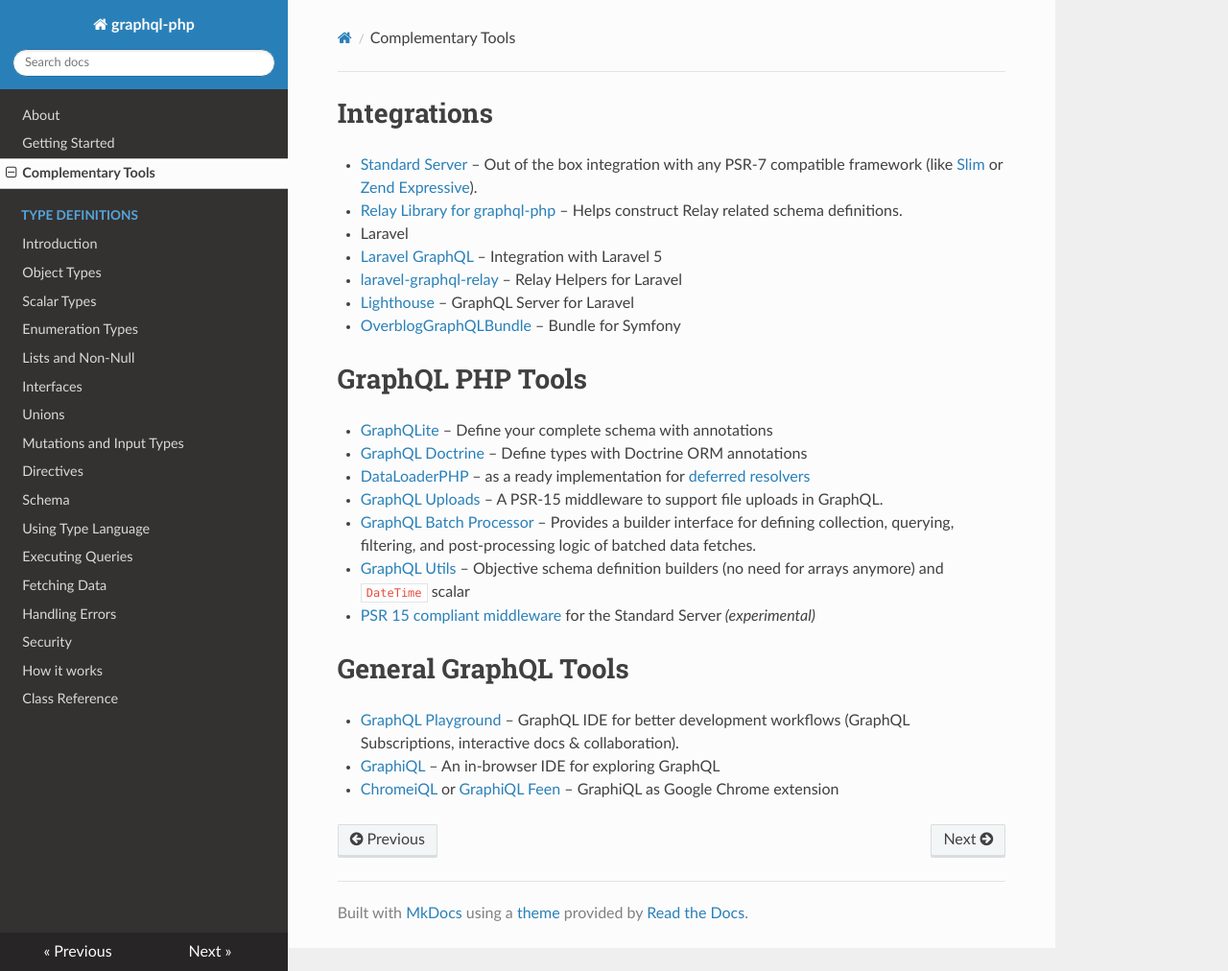
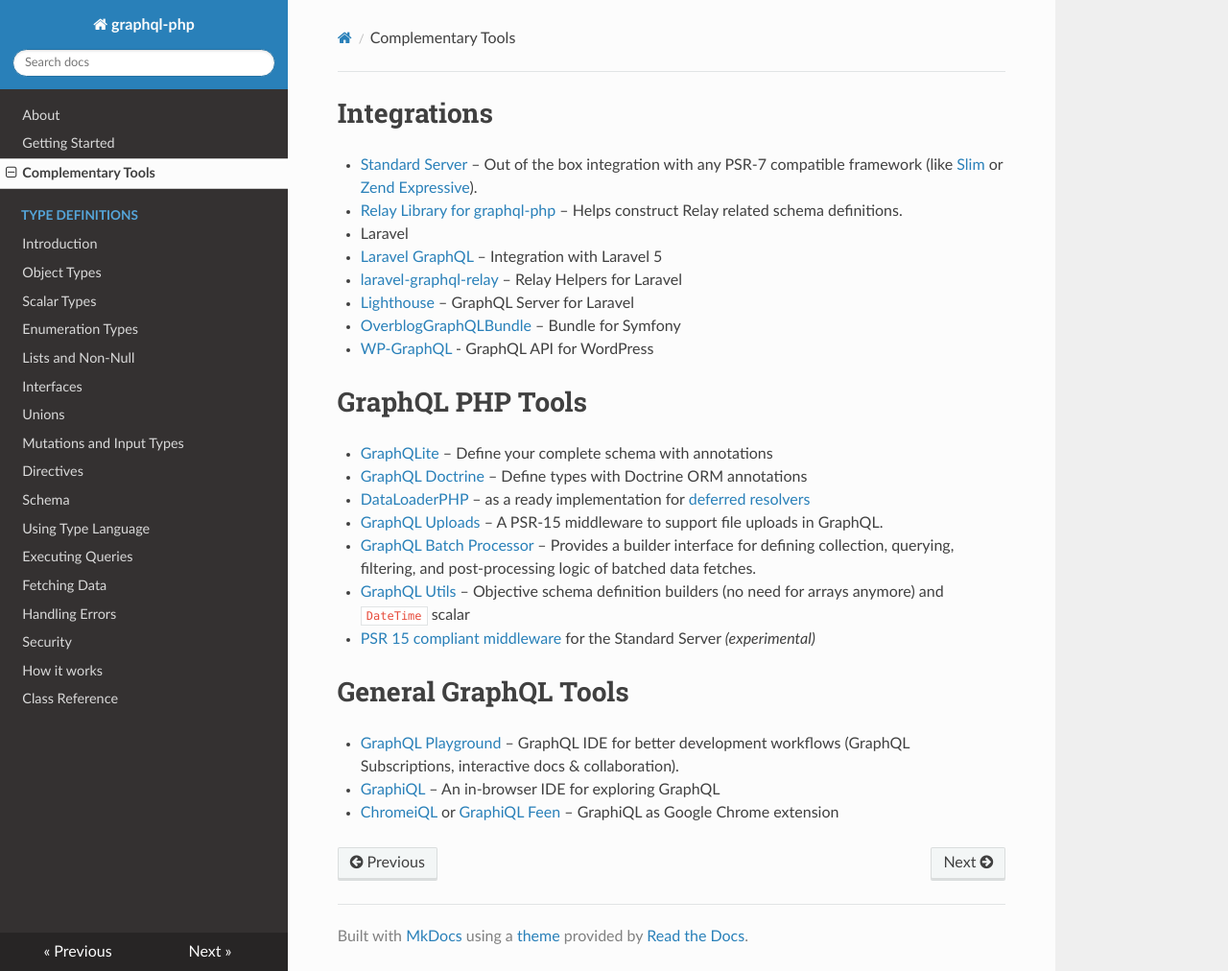
Before and after one commit to webonyx/graphql-php, an MkDocs documentation site: the page built from docs/complementary-tools.md, in a window 1280 px wide and 1012 px high. Shown: the whole window at 96% size. Built offline with MkDocs 1.6.1, drawn with Linux system fonts in a browser that asks for light colours; nearby versions of some CDN libraries; old or Windows-style settings are respelled for this version of MkDocs.

Commit message:
Add WP-GraphQL to complementary tools.
We utilized this repo for our work in WP GraphQL and wanted to let WP users know that it's available for use.

```diff
--- a/docs/complementary-tools.md
+++ b/docs/complementary-tools.md
@@ -7,6 +7,7 @@
   - [laravel-graphql-relay](https://github.com/nuwave/laravel-graphql-relay) – Relay Helpers for Laravel
   - [Lighthouse](https://github.com/nuwave/lighthouse) – GraphQL Server for Laravel
 * [OverblogGraphQLBundle](https://github.com/overblog/GraphQLBundle) – Bundle for Symfony
+* [WP-GraphQL](https://github.com/wp-graphql/wp-graphql) - GraphQL API for WordPress
 
 # GraphQL PHP Tools
 
```
